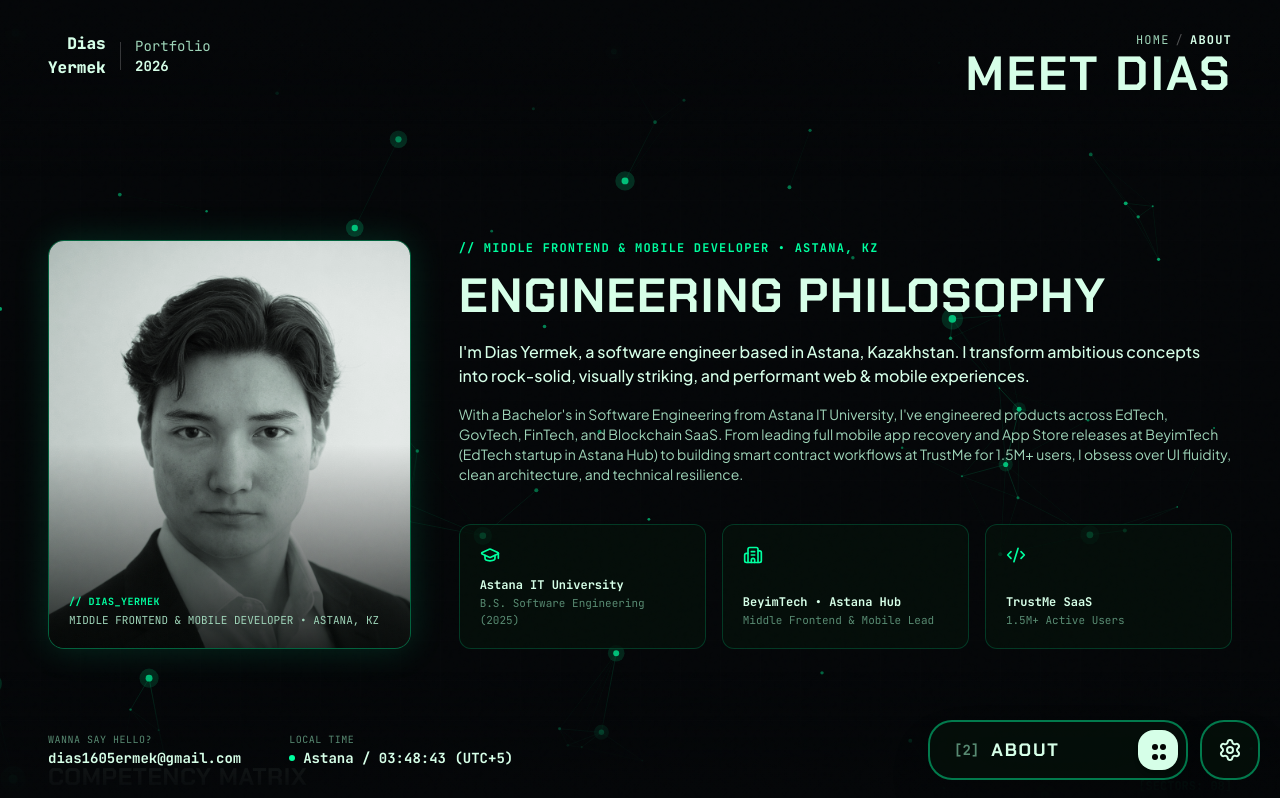
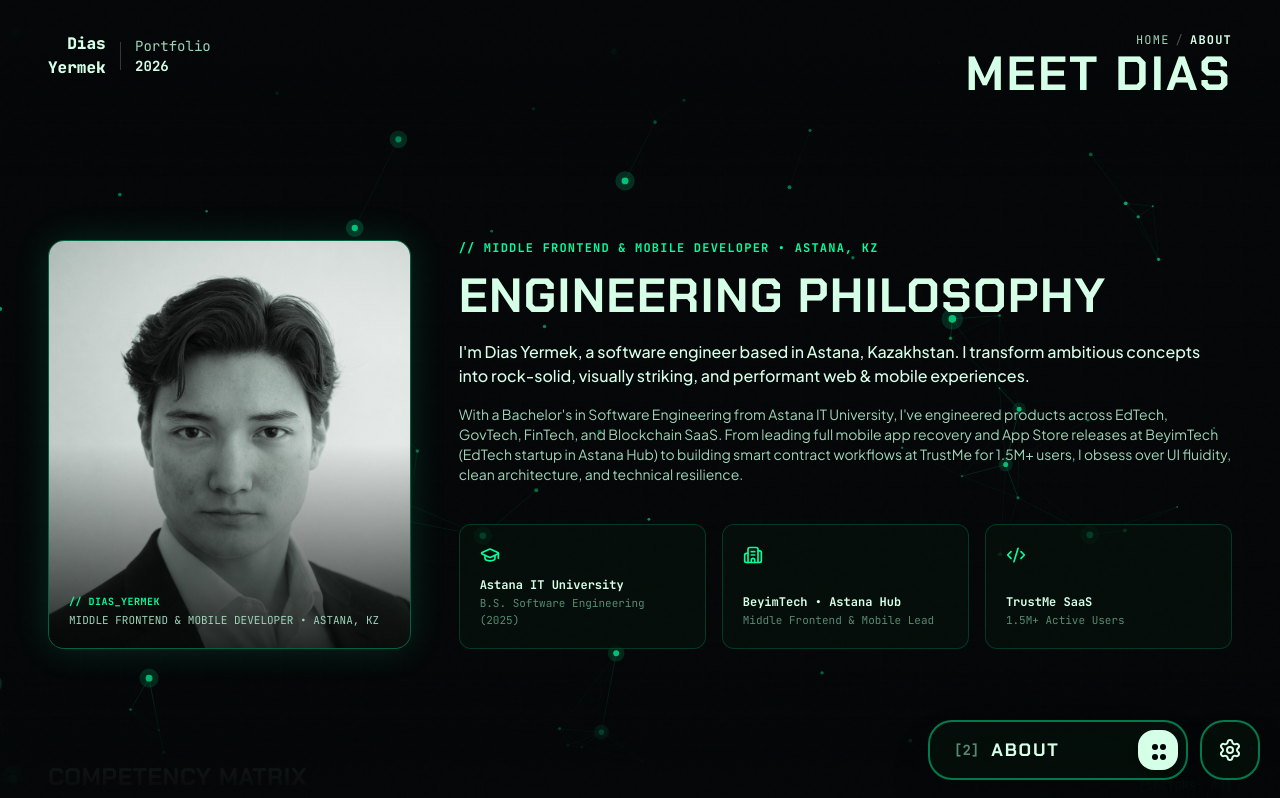
Before and after one commit to Daelijek/daelijekPortfolio, a Next.js app: page /about in a window 1280 px wide. Shown: the top 798 px of the page. Built offline with nearby package versions, Linux system fonts and the light colour scheme.

Commit message:
fix(footer): remove mobile contact text and restrict wanna say hello to desktop landing

```diff
--- a/app/layout.jsx
+++ b/app/layout.jsx
@@ -7,7 +7,6 @@ import CustomCursor from '../src/components/common/CustomCursor';
 import RouteVeil from '../src/components/common/RouteVeil';
 import ScrollFadeMask from '../src/components/common/ScrollFadeMask';
 import NavHeader from '../src/components/navigation/NavHeader';
-import FloatingFooter from '../src/components/footer/FloatingFooter';
 import { Analytics } from '@vercel/analytics/react';
 
 const bebasNeue = Bebas_Neue({
@@ -147,7 +146,6 @@ export default function RootLayout({ children }) {
           <RouteVeil />
           <NavHeader />
           <ScrollFadeMask>{children}</ScrollFadeMask>
-          <FloatingFooter />
           <Analytics />
         </ThemeAudioProvider>
       </body>
--- a/app/page.jsx
+++ b/app/page.jsx
@@ -532,8 +532,8 @@ export default function HomePage() {
             </div>
           </div>
 
-          {/* Bottom Row: Wanna Say Hello? (Left) & Local Time (Right next to it) */}
-          <div className="pointer-events-auto hidden md:max-xl:landscape:flex xl:flex items-end gap-6 sm:gap-8 lg:gap-12 font-mono text-xs select-none">
+          {/* Bottom Row: Wanna Say Hello? (Left) & Local Time (Right next to it) - Desktop only */}
+          <div className="pointer-events-auto hidden xl:flex items-end gap-6 sm:gap-8 lg:gap-12 font-mono text-xs select-none">
             {/* Email */}
             <div>
               <p className="text-[10px] sm:text-xs text-[var(--text-muted)] uppercase tracking-wider mb-0.5">{content.system.wannaSayHello}</p>
--- a/src/components/footer/FloatingFooter.jsx
+++ b/src/components/footer/FloatingFooter.jsx
@@ -1,64 +1,5 @@
 'use client';
 
-import React, { useState, useEffect } from 'react';
-import { usePathname } from 'next/navigation';
-import { useThemeAudio } from '../../context/ThemeAudioContext';
-import { portfolioContent } from '../../data/portfolioData';
-import { Mail, Clock } from 'lucide-react';
-
 export default function FloatingFooter() {
-  const pathname = usePathname();
-  const { lang, playHover, playClick } = useThemeAudio();
-  const content = portfolioContent[lang] || portfolioContent.en;
-  const [astanaTime, setAstanaTime] = useState('');
-
-  useEffect(() => {
-    const updateTime = () => {
-      const now = new Date();
-      const options = {
-        timeZone: 'Asia/Almaty',
-        hour12: false,
-        hour: '2-digit',
-        minute: '2-digit',
-        second: '2-digit',
-      };
-      setAstanaTime(new Intl.DateTimeFormat('en-GB', options).format(now));
-    };
-
-    updateTime();
-    const interval = setInterval(updateTime, 1000);
-    return () => clearInterval(interval);
-  }, []);
-
-  if (pathname === '/') return null;
-
-  return (
-    <footer className="fixed bottom-6 sm:bottom-8 left-6 sm:left-12 z-30 pointer-events-none flex items-end gap-8 sm:gap-12 font-mono text-xs select-none">
-      {/* Email Column */}
-      <div className="pointer-events-auto">
-        <p className="text-[10px] text-[var(--text-muted)] leading-tight uppercase tracking-wider mb-0.5">
-          {content.system.wannaSayHello}
-        </p>
-        <a
-          href="mailto:dias1605ermek@gmail.com"
-          onMouseEnter={playHover}
-          onClick={playClick}
-          className="text-xs sm:text-sm font-bold text-[var(--heading-tint)] hover:text-[var(--accent-color)] transition-colors block"
-        >
-          dias1605ermek@gmail.com
-        </a>
-      </div>
-
-      {/* Local Time Column (Placed side-by-side after Wanna Say Hello) */}
-      <div className="pointer-events-auto hidden sm:block">
-        <p className="text-[10px] text-[var(--text-muted)] leading-tight uppercase tracking-wider mb-0.5">
-          {content.system.localTime}
-        </p>
-        <p className="text-xs sm:text-sm font-bold text-[var(--heading-tint)] flex items-center gap-2">
-          <span className="w-1.5 h-1.5 rounded-full bg-[var(--accent-color)] animate-ping" />
-          <span suppressHydrationWarning>{content.system.astanaCity} / {astanaTime || '12:00:00'} (UTC+5)</span>
-        </p>
-      </div>
-    </footer>
-  );
+  return null;
 }
```
